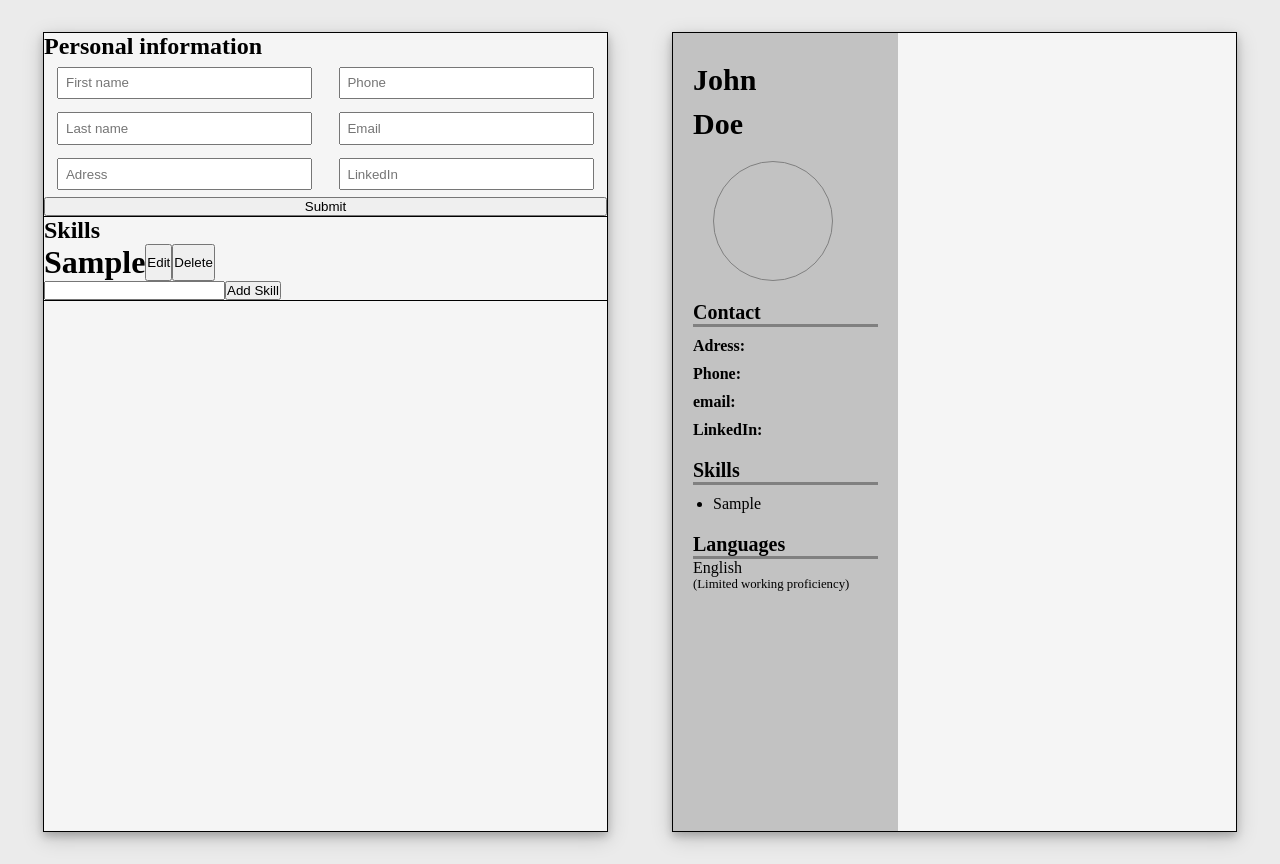
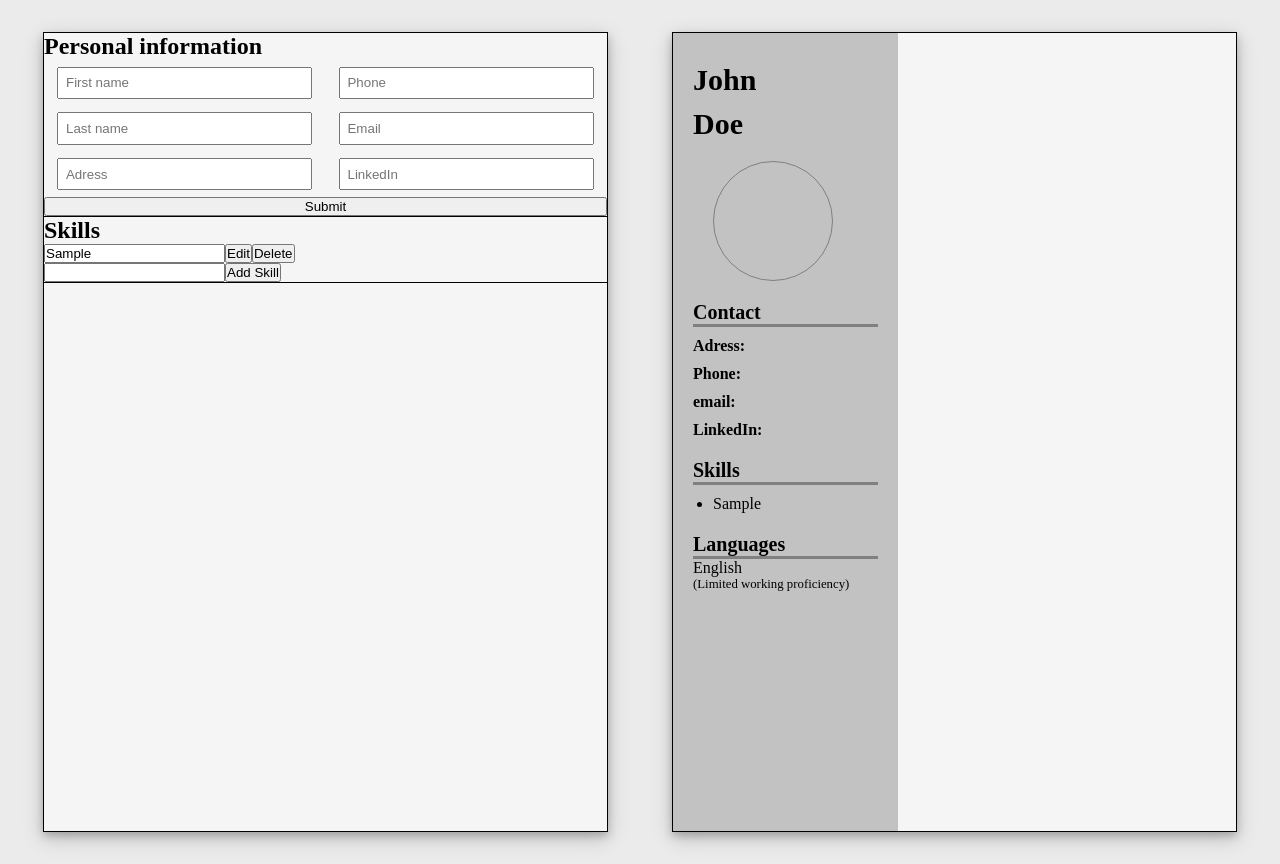
Before and after one commit to MrDando/CV-Project, a React (Create React App) app: page / in a window 1280 px wide. Both pictures are taken after typing "Sample" into the empty fields and a click on the button "Add Skill". Built offline with nearby package versions, Linux system fonts and the light colour scheme.

Commit message:
Added edit skill feature

```diff
--- a/src/App.js
+++ b/src/App.js
@@ -66,7 +66,20 @@ class App extends React.Component {
   }
 
   editSkill(e) {
-    console.log('edit', e)
+    const newVal = e.target.previousElementSibling.value;
+    this.setState(prevState => {
+      let updatedState = []
+      prevState.skills.forEach(skill => {
+        if (e.target.id !== skill.key) {
+          updatedState.push(skill)
+        } else {
+          skill.skillName = newVal
+          updatedState.push(skill)
+        }
+      }
+      )
+      return {skills: updatedState}
+    })
   }
 
   deleteSkill(e) {
--- a/src/Components/Form.js
+++ b/src/Components/Form.js
@@ -5,8 +5,8 @@ function SkillsForm(props) {
     <div>
       {props.skills.map(skill => {
         return  <div key={skill.key} className='flex'>
-                  <h1>{skill.skillName}</h1>
-                  <button onClick={props.editSkill}>Edit</button>
+                  <input className='display-input' id={skill.key} defaultValue={skill.skillName}></input>
+                  <button onClick={props.editSkill} id={skill.key}>Edit</button>
                   <button onClick={props.deleteSkill} id={skill.key}>Delete</button>
                 </div>
       })}
```
